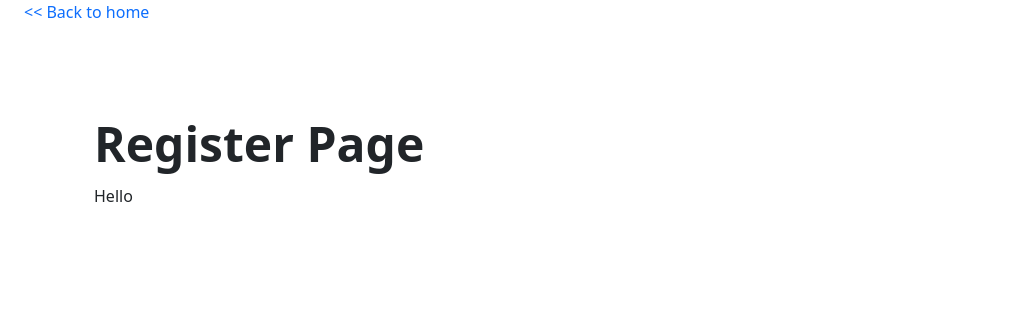
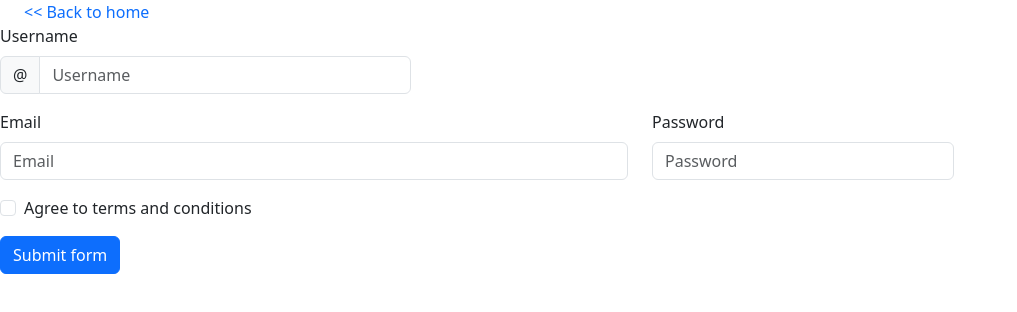
Before and after one commit to vaylon-fernandes/BudgetBuddy, a React (Create React App) app in the folder BudgetBuddy/reactapp/: page /register in a window 1280 px wide. Shown: the top 312 px of the page, without its empty margins (0-1017 px from the left). Built offline with nearby package versions, Linux system fonts and the light colour scheme.

Commit message:
Initial register page created.

```diff
--- a/BudgetBuddy/reactapp/package.json
+++ b/BudgetBuddy/reactapp/package.json
@@ -8,12 +8,15 @@
     "@testing-library/user-event": "^13.5.0",
     "axios": "^1.4.0",
     "bootstrap": "^5.3.1",
+    "formik": "^2.4.3",
     "http-proxy-middleware": "^2.0.6",
     "react": "^18.2.0",
+    "react-bootstrap": "^2.8.0",
     "react-dom": "^18.2.0",
     "react-router-dom": "^6.15.0",
     "react-scripts": "5.0.1",
-    "web-vitals": "^2.1.4"
+    "web-vitals": "^2.1.4",
+    "yup": "^1.2.0"
   },
   "scripts": {
     "start": "set HTTPS=true&&react-scripts start",
--- a/BudgetBuddy/reactapp/src/components/RegisterPage.js
+++ b/BudgetBuddy/reactapp/src/components/RegisterPage.js
@@ -1,22 +1,127 @@
-import React from "react";
+import Button from 'react-bootstrap/Button';
+import Col from 'react-bootstrap/Col';
+import Form from 'react-bootstrap/Form';
+import InputGroup from 'react-bootstrap/InputGroup';
+import Row from 'react-bootstrap/Row';
+import * as formik from 'formik';
+import * as yup from 'yup';
 import { Link } from "react-router-dom";
 
-const RegisterPage = (props) => {
+function FormExample() {
+  const { Formik } = formik;
+
+  const schema = yup.object().shape({
+
+    username: yup.string().required(),
+    email: yup.string().required(),
+    password: yup.string().required(),
+    terms: yup.bool().required().oneOf([true], 'terms must be accepted'),
+  });
+
   return (
     <>
-      <Link to="/" className="px-4 text-decoration-none">
+    <Link to="/" className="px-4 text-decoration-none">
         {"<<  Back to home"}
       </Link>
-      <div className="container col-xxl-8 px-4 py-5">
-        <div className="row flex-lg-row align-items-center g-5 py-5">
-          <div className="col-lg-6">
-            <h1 className="display-5 fw-bold lh-1 mb-3">Register Page</h1>
-            Hello
-          </div>
-        </div>
-      </div>
+
+    <Formik
+      validationSchema={schema}
+      onSubmit={console.log}
+      initialValues={{
+
+        username: '',
+        email: '',
+        password: '',
+        terms: false,
+      }}
+    >
+      {({ handleSubmit, handleChange, values, touched, errors }) => (
+        <Form noValidate onSubmit={handleSubmit}>
+
+          <Row className="mb-3">
+
+
+            <Form.Group as={Col} md="4" controlId="validationFormikUsername2">
+              <Form.Label>Username</Form.Label>
+              <InputGroup hasValidation>
+                <InputGroup.Text id="inputGroupPrepend">@</InputGroup.Text>
+                <Form.Control
+                  type="text"
+                  placeholder="Username"
+                  aria-describedby="inputGroupPrepend"
+                  name="username"
+                  value={values.username}
+                  onChange={handleChange}
+                  isInvalid={!!errors.username}
+                />
+                <Form.Control.Feedback type="invalid" tooltip>
+                  {errors.username}
+                </Form.Control.Feedback>
+              </InputGroup>
+            </Form.Group>
+          </Row>
+          <Row className="mb-3">
+            <Form.Group
+              as={Col}
+              md="6"
+              controlId="validationFormik103"
+              className="position-relative"
+            >
+              <Form.Label>Email</Form.Label>
+              <Form.Control
+                type="email"
+                placeholder="Email"
+                name="email"
+                value={values.email}
+                onChange={handleChange}
+                isInvalid={!!errors.email}
+              />
+
+              <Form.Control.Feedback type="invalid" tooltip>
+                {errors.email}
+              </Form.Control.Feedback>
+            </Form.Group>
+            <Form.Group
+              as={Col}
+              md="3"
+              controlId="validationFormik104"
+              className="position-relative"
+            >
+              <Form.Label>Password</Form.Label>
+              <Form.Control
+                type="password"
+                placeholder="Password"
+                name="password"
+                value={values.password}
+                onChange={handleChange}
+                isInvalid={!!errors.password}
+              />
+              <Form.Control.Feedback type="invalid" tooltip>
+                {errors.password}
+              </Form.Control.Feedback>
+            </Form.Group>
+
+          </Row>
+
+          <Form.Group className="position-relative mb-3">
+            <Form.Check
+              required
+              name="terms"
+              label="Agree to terms and conditions"
+              onChange={handleChange}
+              isInvalid={!!errors.terms}
+              feedback={errors.terms}
+              feedbackType="invalid"
+              id="validationFormik106"
+              feedbackTooltip
+            />
+          </Form.Group>
+          <Button type="submit">Submit form</Button>
+        </Form>
+      )}
+    </Formik>
     </>
   );
-};
+}
 
-export default RegisterPage;
+export default FormExample;
```
Also changed, not shown: 19 other files (tests, documents, lock files or other folders).
